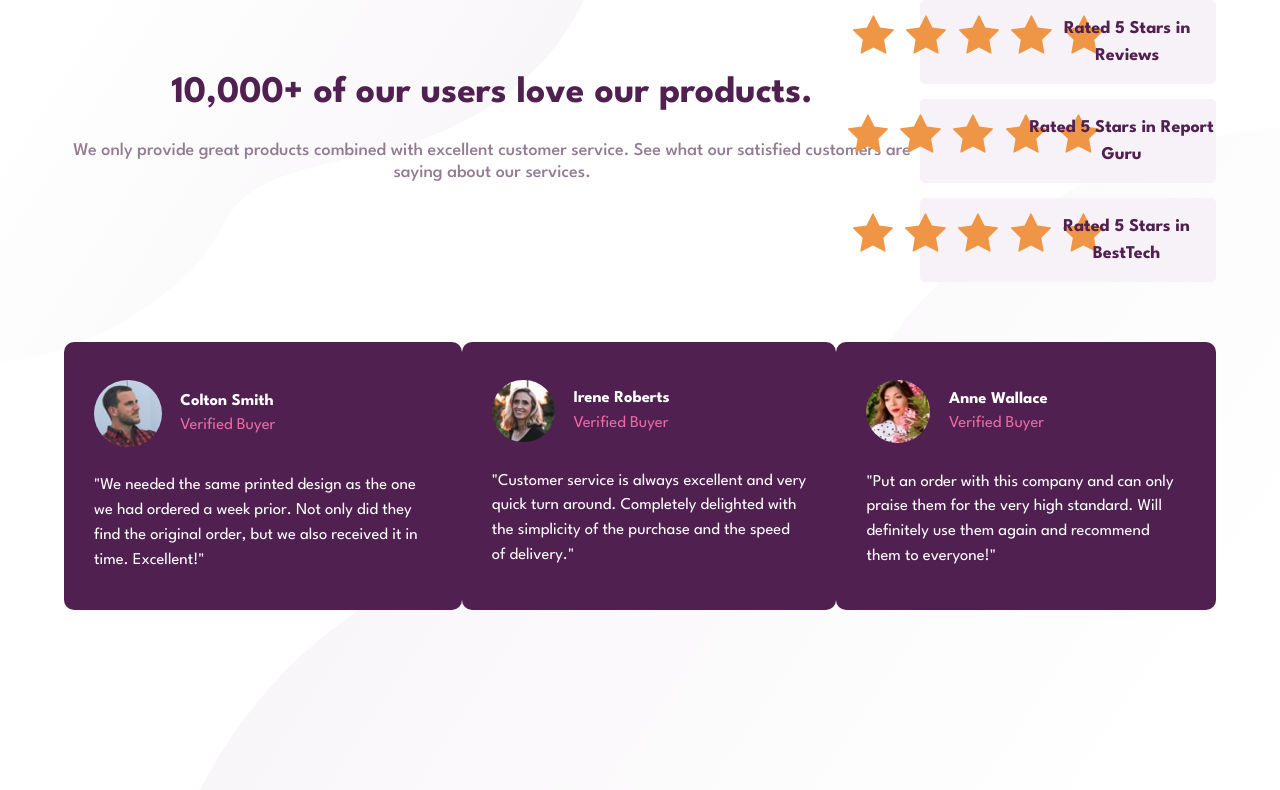
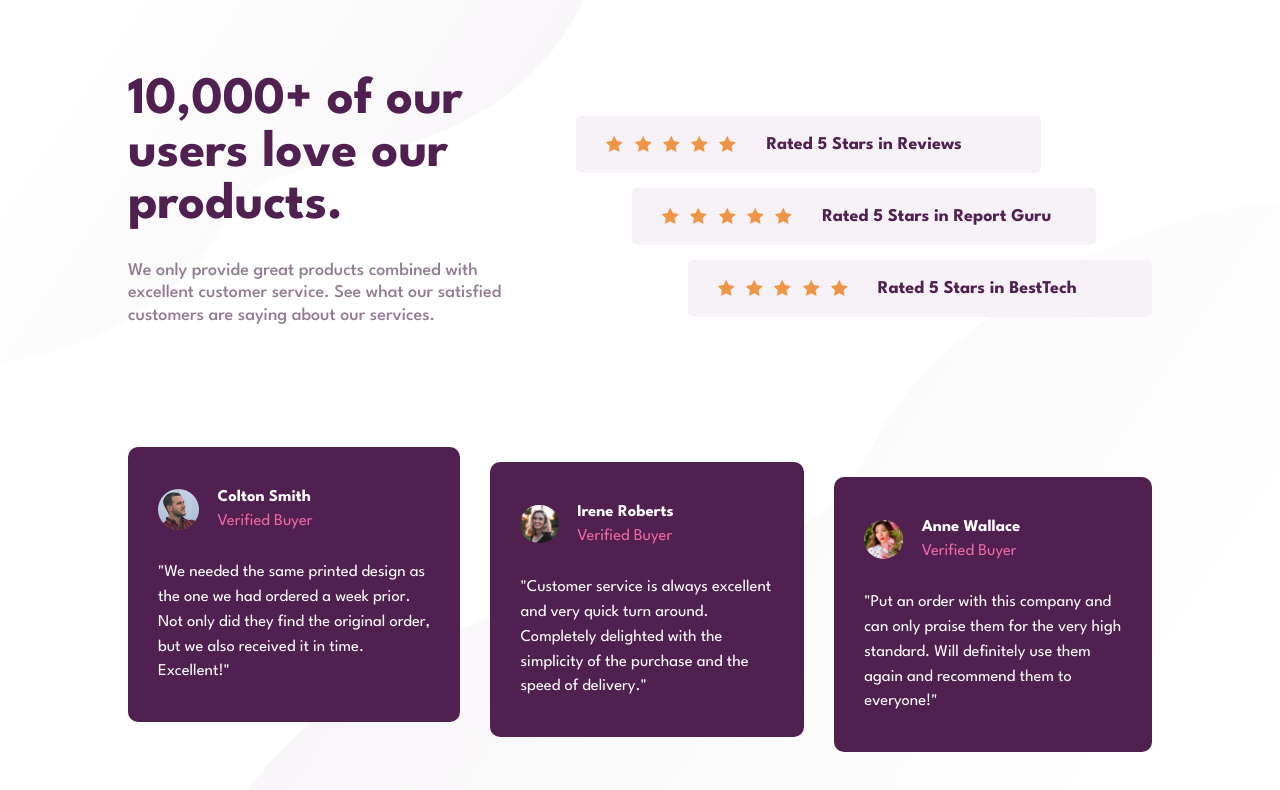
Before and after one commit to JuanMartinRivas/social-proof-section-master, a website built with Parcel: page index.html in a window 1280 px wide. Built offline with nearby package versions, Linux system fonts and the light colour scheme.

Commit message:
Adjusting desktop layout

```diff
--- a/app/scss/_global.scss
+++ b/app/scss/_global.scss
@@ -9,7 +9,12 @@ body {
 .container {
   margin: 0 auto;
   width: 90%;
-  max-width: 1200px;
+  max-width: 420px;
+
+  @media(min-width: 900px) {
+    width: 80%;
+    max-width: 1200px;
+  }
 }
 
 .row {
@@ -18,6 +23,7 @@ body {
   &--desktop {
     @media(min-width: 900px) {
       display: flex;
+      align-items: center;
     }
   }
 }
--- a/app/scss/_header.scss
+++ b/app/scss/_header.scss
@@ -1,12 +1,26 @@
 header {
+    margin-top: 5em;
     margin-bottom: 3em;
+
+    .container {
+        justify-content: space-between;
+    }
+
+    .header-left {
+        @media(min-width:900px) {
+            width: 40%;
+        }
+    }
 
     .header-title {
         color: $very-dark-magenta;
         text-align: center;
-        margin-top: 2em;
-        font-size: 2.5rem;
+        font-size: 3.5rem;
         line-height: 1em;
+
+        @media(min-width: 900px) {
+            text-align: left;
+        }
     }
 
     .header-text {
@@ -17,18 +31,45 @@ header {
         font-size: 1.2rem;
         font-weight: 500;
         line-height: 1.25em;
+
+        @media(min-width: 900px) {
+            text-align: left;
+        }
+    }
+
+    #reviews {
+        @media(min-width: 900px) {
+            right: 24%;
+        }
+    }
+
+    #report-guru {
+        @media(min-width: 900px) {
+            right: 12%;
+        }
     }
 
     .rating-box {
+        position: relative;
         background-color: $light-grayish-magenta;
         border-radius: 5px;
         margin-bottom: 1em;
         padding: 1em 0;
+        gap: 2em;
+
+        @media(min-width:900px) {
+            padding: 1em 2em;
+            padding-right: 3em;
+        }
 
         .stars-container {
             justify-content: center;
             gap: .75em;
             margin-bottom: 1em;
+
+            @media(min-width:900px) {
+                margin-bottom: 0;
+            }
         }
 
         .rating-text {
--- a/app/scss/_main.scss
+++ b/app/scss/_main.scss
@@ -1,4 +1,20 @@
 main {
+    .container {
+        gap: 2em;
+    }
+
+    #irene-roberts {
+        @media(min-width: 900px) {
+            margin-top: 2em;
+        }
+    }
+
+    #anne-wallace {
+        @media(min-width: 900px) {
+            margin-top: 4em;
+        }
+    }
+
     .review-box {
         background-color: $very-dark-magenta;
         margin-bottom: 1em;
@@ -14,6 +30,10 @@ main {
         img {
             border-radius: 100%;
             max-width: 20%;
+
+            @media(min-width:900px) {
+                max-width: 15%;
+            }
         }
 
         .reviewer-name {
--- a/index.html
+++ b/index.html
@@ -19,7 +19,7 @@
           See what our satisfied customers are saying about our services.</p>
       </section>
       <section class="header-right">
-        <div class="rating-box row--desktop">
+        <div id="reviews" class="rating-box row--desktop">
           <div class="stars-container row">
             <img src="images/icon-star.svg" alt="Star icon">
             <img src="images/icon-star.svg" alt="Star icon">
@@ -29,7 +29,7 @@
           </div>
           <div class="rating-text">Rated 5 Stars in Reviews</div>
         </div>
-        <div class="rating-box row--desktop">
+        <div id="report-guru" class="rating-box row--desktop">
           <div class="stars-container row">
             <img src="images/icon-star.svg" alt="Star icon">
             <img src="images/icon-star.svg" alt="Star icon">
@@ -39,7 +39,7 @@
           </div>
           <div class="rating-text">Rated 5 Stars in Report Guru</div>
         </div>
-        <div class="rating-box row--desktop">
+        <div id="besttech" class="rating-box row--desktop">
           <div class="stars-container row">
             <img src="images/icon-star.svg" alt="Star icon">
             <img src="images/icon-star.svg" alt="Star icon">
@@ -54,7 +54,7 @@
   </header>
   <main>
     <div class="container row--desktop">
-      <div class="review-box">
+      <div id="colton-smith" class="review-box">
         <div class="review-info row">
           <img src="images/image-colton.jpg" alt="Image of Colton Smith">
           <div class="info-text">
@@ -68,9 +68,9 @@
             Excellent!"</p>
         </div>
       </div>
-      <div class="review-box">
+      <div id="irene-roberts" class="review-box">
         <div class="review-info row">
-          <img src="images/image-irene.jpg" alt="Image of Colton Smith">
+          <img src="images/image-irene.jpg" alt="Image of Irene Roberts">
           <div class="info-text">
             <p class="reviewer-name">Irene Roberts</p>
             <p class="verified-buyer">Verified Buyer</p>
@@ -81,9 +81,9 @@
             delighted with the simplicity of the purchase and the speed of delivery."</p>
         </div>
       </div>
-      <div class="review-box">
+      <div id="anne-wallace" class="review-box">
         <div class="review-info row">
-          <img src="images/image-anne.jpg" alt="Image of Colton Smith">
+          <img src="images/image-anne.jpg" alt="Image of Anne Wallace">
           <div class="info-text">
             <p class="reviewer-name">Anne Wallace</p>
             <p class="verified-buyer">Verified Buyer</p>
```
